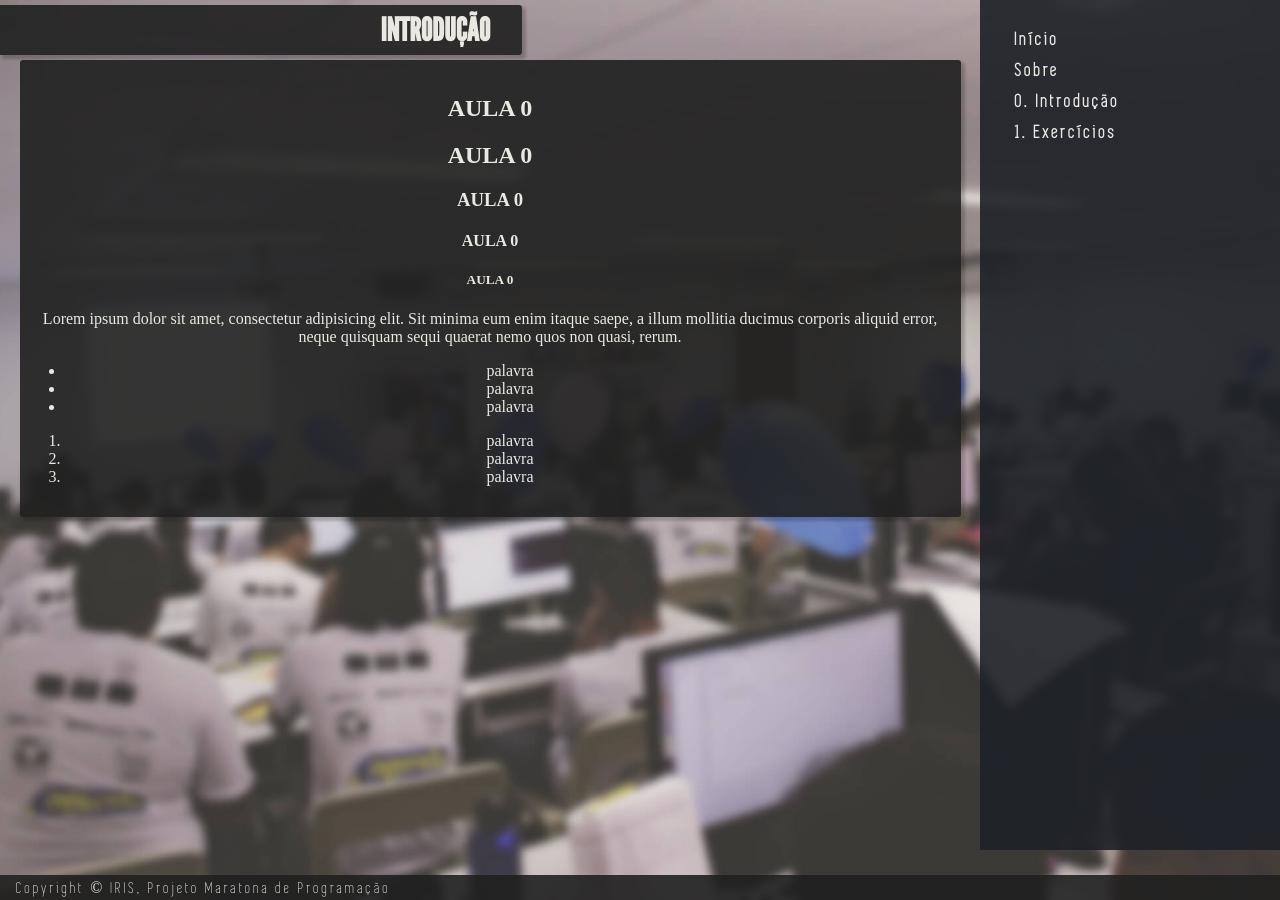
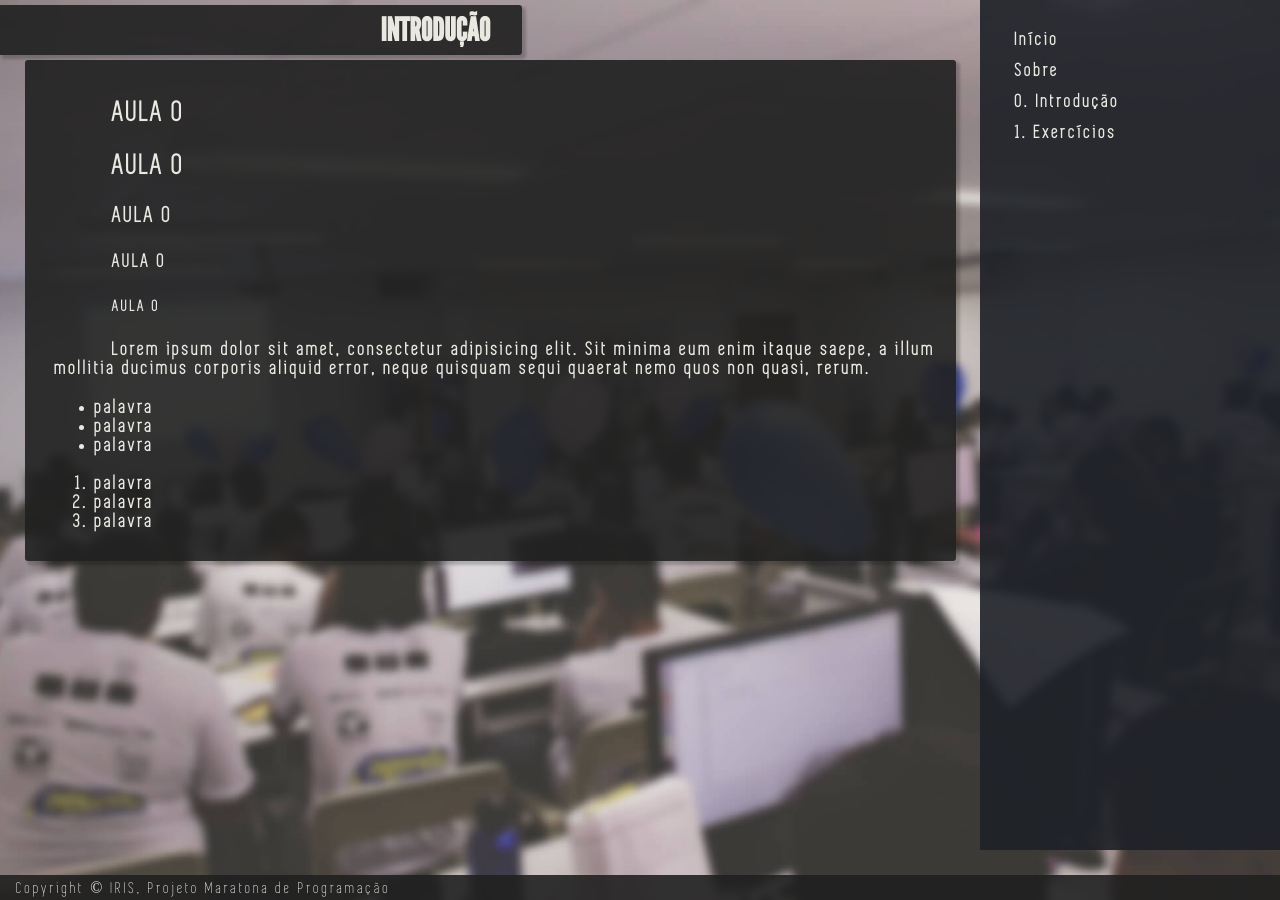
Before and after one commit to jonloureiro/maratona, a Jekyll site: the page built from _posts/2018-04-16-aula0.md, in a window 1280 px wide. Built offline with Jekyll 4.4.1, drawn with Linux system fonts in a browser that asks for light colours.

Commit message:
article css

```diff
--- a/assets/main.css
+++ b/assets/main.css
@@ -195,12 +195,6 @@ div.titlebar {
 
 }
 
-@media only screen and (max-device-width: 767px) {
-  .sidenav {
-    display: none;
-  }
-}
-
 .sidenav a {
   padding: 6px 8px 6px 16px;
   text-decoration: none;
@@ -251,7 +245,6 @@ div.titlebar {
   -ms-flex-wrap: wrap;
       flex-wrap: wrap;
   color: var(--cor-font);
-  padding: 15px 5px 15px;
 }
 
 /*##### BUTTONS #####*/
@@ -294,10 +287,37 @@ div.titlebar {
   border:1px solid #2ecc71;
 }
 
+@media only screen and (max-device-width: 767px) {
+  .sidenav {
+    display: none;
+  }
+  .card-post {
+    background: rgb(29,33,39,0.9);
+  }
+}
+
 /*##### ARTICLE #####*/
 
 article {
-  font-family: serif;
+  font-family: 'Simplifica';
+  letter-spacing: 3px;
+  font-weight: bold;
+  font-size: 120%;
+  text-align: justify;
+  padding: 15px 20px 10px 30px;
+  text-indent: 3em;
+}
+
+article ul,
+article ol {
+  text-indent: 0em;
+}
+
+@media only screen and (max-device-width: 768px) {
+  article {
+    padding: 5px 7px 3px 10px;
+    text-indent: 2em;
+  }
 }
 
 /* animate.css -http://daneden.me/animate
```
